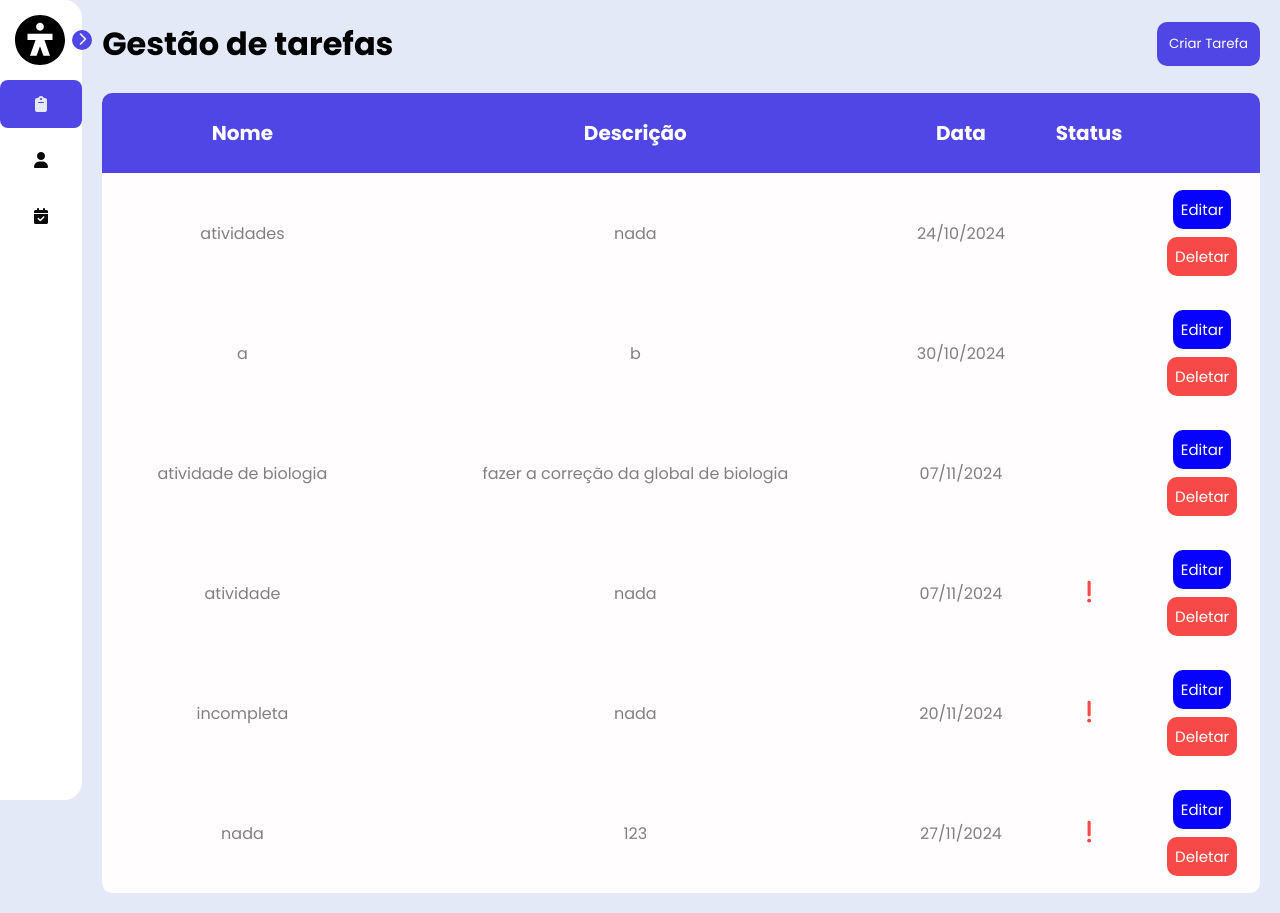
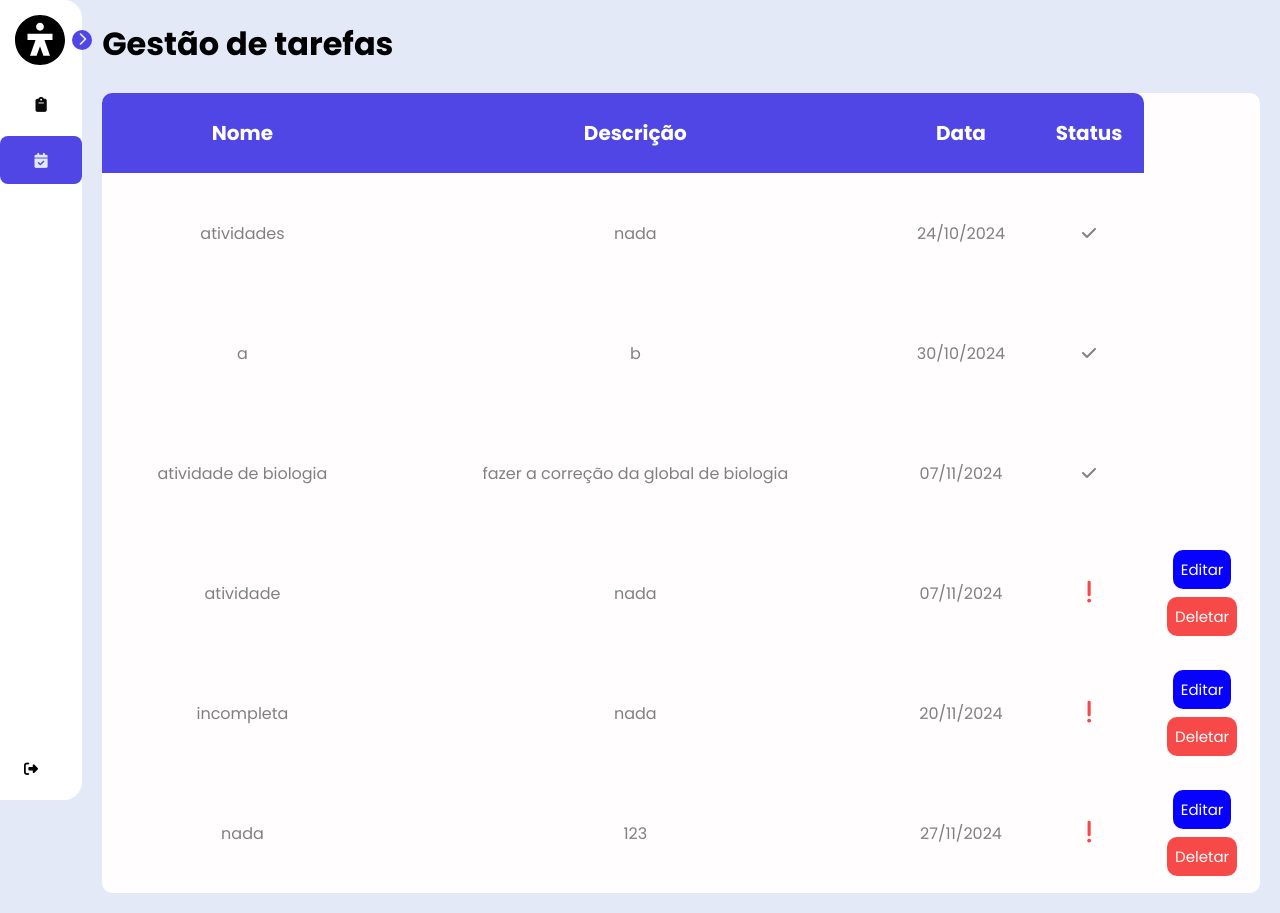
Before and after one commit to Victor-Gabriel-marinho/Organizador_de_Tarefas, a Flask app: template templates/index.html in a window 1280 px wide. Run offline with Flask 3, Linux system fonts and the light colour scheme; the template is opened without the code that fills it: values that come from a table or form of the project are taken from there, others are empty; some libraries are stand-ins or nearby versions.

Commit message:
finalização do projeto

```diff
--- a/app.py
+++ b/app.py
@@ -1,5 +1,5 @@
 from flask import Flask, render_template,session
-from routes.usu import app_route, carrgar_tarefas
+from routes.usu import app_route, carrgar_tar
 from flask_sqlalchemy import SQLAlchemy
 from database.db import db
 from database.models import Usuarios, tarefas
@@ -26,13 +26,15 @@ db.init_app(app)
 @login_required
 def iniciar():
 
-        nome = session.get('nome')
-        email = session.get('email')
-        tarefas = carrgar_tarefas()
+    nome = session.get('nome')
+    email = session.get('email')
+    tarefas = carrgar_tar()
 
-        return render_template('index.html', nome=nome, email=email, tarefas=tarefas)
+    return render_template('index.html', nome=nome, email=email, tarefas=tarefas)
 
 #criando o banco de dados
 with app.app_context():
     db.create_all()
-app.run(debug= True)
+
+if __name__ == "__main__":
+    app.run(debug= True)
--- /dev/null
+++ b/requirements.txt
@@ -0,0 +1,3 @@
+Flask
+Flask-Login
+flask-sqlalchemy
--- a/static/css/main.css
+++ b/static/css/main.css
@@ -1,4 +1,3 @@
-
 main{
     padding: 20px;
     width: 100vw;
--- a/static/css/side_bar.css
+++ b/static/css/side_bar.css
@@ -119,8 +119,12 @@ body{
     background-color: transparent;
 }
 
-.cadastro_btn a {
-    color: #0a0a0a;
+.ativar_btn{
+    background-color: transparent;
+    border: none;
+    align-items: center;
+    justify-content: center;
+    font-size: 15px;
 }
 
 #open_btn{
--- a/templates/index.html
+++ b/templates/index.html
@@ -9,8 +9,8 @@
   <link rel="stylesheet" href="../static/css/side_bar.css">
   <link rel="stylesheet" href="../static/css/main.css">
   <link rel="stylesheet" href="../static/css/modal.css">
-  <script src="..//static/js/side_bar.js" defer></script>
-  <script src="..//static/js/modal.js" defer></script>
+  <script src="../static/js/side_bar.js" defer></script>
+  <script src="../static/js/modal.js" defer></script>
   <meta name="viewport" content="width=device-width, initial-scale=1.0">
   <title>GT - Gestão de tarefas</title>
 </head>
@@ -40,32 +40,43 @@
       </div>
 
     <ul id="side_items">
+      {% if tarefas[1].status == False %}
       <li class="side-item active">
-        <a href="#">
+          <a href="/" class="ativar_btn">
+            <i class="fa-solid fa-clipboard"></i>
+            <span class="item_descripton">
+              tarefas
+            </span>
+          </a>
+      </li>
+
+      <li class="side-item">
+          <a href="/tar_completas" class="ativar_btn" >
+            <i class="fa-solid fa-calendar-check"></i>
+            <span class="item_descripton">
+              tarefas completas
+            </span>
+          </a>
+      </li>
+      {% else %}
+      <li class="side-item">
+        <a href="/" class="ativar_btn">
           <i class="fa-solid fa-clipboard"></i>
           <span class="item_descripton">
             tarefas
           </span>
         </a>
-      </li>
+    </li>
 
-      <li class="side-item">
-        <a href="#">
-          <i class="fa-solid fa-user"></i>
-          <span class="item_descripton">
-            conta
-          </span>
-        </a>
-      </li>
-
-      <li class="side-item">
-        <a href="#">
+    <li class="side-item active">
+        <a href="/tar_completas" class="ativar_btn" >
           <i class="fa-solid fa-calendar-check"></i>
           <span class="item_descripton">
             tarefas completas
           </span>
         </a>
-      </li>
+    </li>
+    {% endif %}
     </ul>
 
     <button id="open_btn">
@@ -73,9 +84,7 @@
     </button>
 
     </div>
-    {% if not nome: %}
 
-    {% else: %}
       <div id="logout">
       <a href="/logout">
         <button id="logout_btn">
@@ -86,19 +95,20 @@
         </button>
       </a>
       </div>
-    {% endif %}
   </nav>
 
   <main>
     <div class="header">
       <h1>Gestão de tarefas</h1>
-
+       {% if tarefas[1].status == False %}
         <button class="open_modal" data-modal="modal-1">
         Criar Tarefa
         </button>
+      {% else %}
+      {% endif %}
 
         <dialog id="modal-1">
-          <form action="criar" method="post">
+          <form action="/criar" method="post">
               <div class="modal_header">
                 <h1 class="modal_title">
                   Crie uma Tarefa
--- a/templates/tabela.html
+++ b/templates/tabela.html
@@ -17,8 +17,12 @@
           <th class="b1 backtab">Nome</th>
           <th class="backtab">Descrição</th>
           <th class="backtab">Data</th>
+          {% if tarefas[1].status == False %}
             <th class="backtab">Status</th>
             <th class="b4 backtab"></th>
+          {% else %}
+          <th class="b4 backtab">Status</th>
+          {% endif %}
         </tr>
       </thead>
       <tbody>
@@ -28,12 +32,12 @@
           <td class="bc">{{ tarefa.descrição }}</td>
           <td class="bc date" data-variavel="{{ tarefa.data }}"></td>
           <td class="bc">
-            {% if tarefa.status == False%}
+            {% if tarefa.status == False %}
+              <a href="/comp_tar/{{ tarefa.id }}">
                 <button class="status_btn">
                   <i class="fa-solid fa-exclamation exclamacao"></i>
                 </button>
-            {% endif %}
-          </td>
+              </a>
               <td class="c5 bc">
                 <div class="butons">
                   <button class="editar_btn open_modal" data-modal="modal-2">
@@ -41,7 +45,7 @@
                   </button>
 
                   <dialog id="modal-2">
-                <form action="editar/{{ tarefa }}" method="post">
+                    <form action="editar/{{ tarefa.id }}" method="post">
                       <div class="modal_header">
                         <h1 class="modal_title">
                           Edite a Tarefa
@@ -70,12 +74,16 @@
                       </div>
                     </form>
                   </dialog>
-              <a href="/deletar/{{ tarefa }}">
+                  <a href="/deletar/{{ tarefa.id }}">
                     <button class="delete_btn">
                       Deletar
                     </button>
                   </a>
                 </div>
+              </td>
+            {% else %}
+              <i class="fa-solid fa-check"></i>
+            {% endif %}
           </td>
         </tr>
         {% endfor %}
```
Also changed, not shown: routes/usu.py (+27 -13 lines), instance/database.db. Lines whose indentation alone changed are shown as unchanged.
